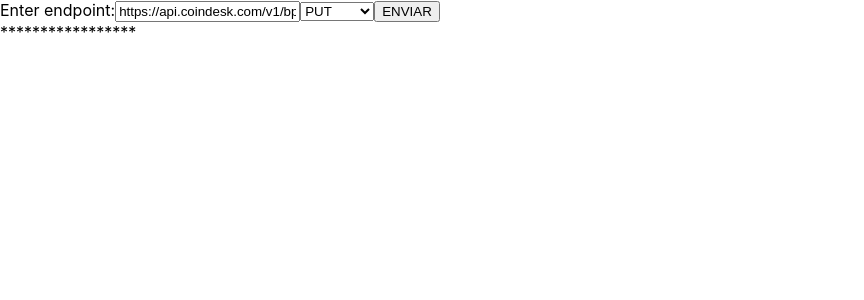
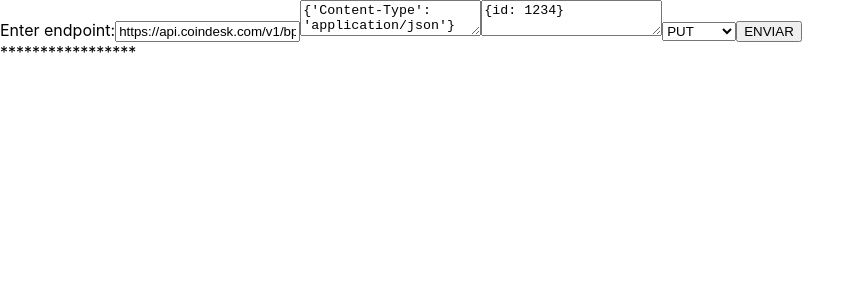
Before and after one commit to chemaaranda/api-test, a React (Create React App) app: page / in a window 1280 px wide. Shown: the top 300 px of the page, without its empty margins (0-864 px from the left). Built offline with nearby package versions, Linux system fonts and the light colour scheme.

Commit message:
Add data and headers to be selected

```diff
--- a/src/App.js
+++ b/src/App.js
@@ -10,6 +10,8 @@ function App() {
 
   const [callData, setCallData] = useState({
     endPoint: "https://api.coindesk.com/v1/bpi/currentprice.json",
+    data: "{id: 1234}",
+    headers : "{'Content-Type': 'application/json'}",
     type: "GET",
     response: "",
     timestampCallStart: "",
@@ -25,19 +27,24 @@ function App() {
 }, [callData]);
 
   const startCall= () => {
+    alert('check data has a valid JSON')
     setContent("calling..." + callData.endPoint)
     setEndPonintsList([...endPonintsList, callData.endPoint])
-    console.log(endPonintsList)
     setCallData(previousState => {
       return { ...previousState, timestampCallStart: Date.now() }
     });
     console.log(callData)
     console.log(endPonintsList)
-    fetch(callData.endPoint, {
-        "method": callData.type,
-        "headers": {
-        }
-      })
+
+    let callConfig = { };
+    callConfig = {
+      "method": callData.type,
+      }
+      if(callData.type !== 'GET') callConfig.body = JSON.stringify(callData.data)
+
+      console.log(callConfig)
+
+    fetch(callData.endPoint, callConfig)
     .then(res => res.json())
     .then(
       (result) => {
@@ -75,6 +82,18 @@ function App() {
     });
   }
 
+  const setData= (data) => {
+    setCallData(previousState => {
+      return { ...previousState, data: data }
+    });
+  }
+
+  const setHeaders= (headers) => {
+    setCallData(previousState => {
+      return { ...previousState, headers: headers }
+    });
+  }
+
   return (
     <div>
       <label>Enter endpoint:</label>
@@ -85,6 +104,12 @@ function App() {
           value={callData.endPoint}
           onChange={(e) => setEndpoint(e.target.value)}
         ></input>
+        <textarea onChange={(e) => setData(e.target.value)}>
+          {callData.headers}
+        </textarea>
+        <textarea onChange={(e) => setHeaders(e.target.value)}>
+          {callData.data}
+        </textarea>
         <span>
         <select onChange={(e) => setType(e.target.value)}>
           <option value="PUT">PUT</option>
```
